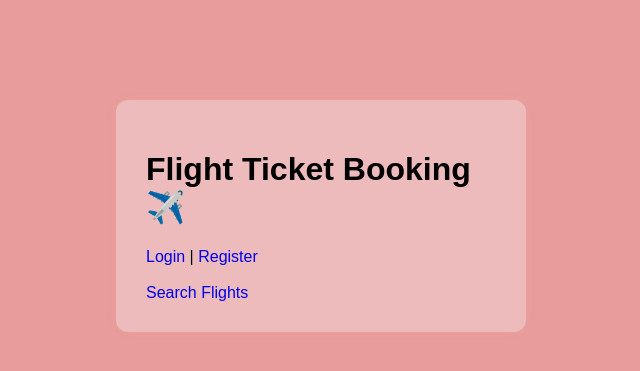
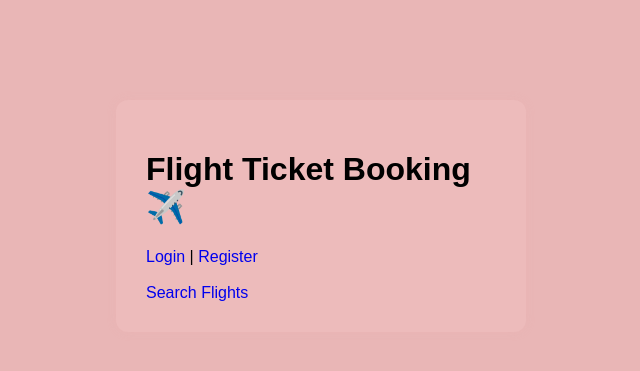
Before and after one commit to Nikhil-Gupta67/Tickets-, a Django app: page / in a window 1280 px wide. Shown: the top 371 px of the page, without its empty margins (319-959 px from the left). Run offline with Django 5.2, Linux system fonts and the light colour scheme.

Commit message:
Chnaged the style

```diff
--- a/App/static/scss/style.css
+++ b/App/static/scss/style.css
@@ -1,6 +1,6 @@
 body {
     font-family: Arial;
-    background: #e89c9c;
+    background: #e9b6b6;
 }
 
 .container {
```
